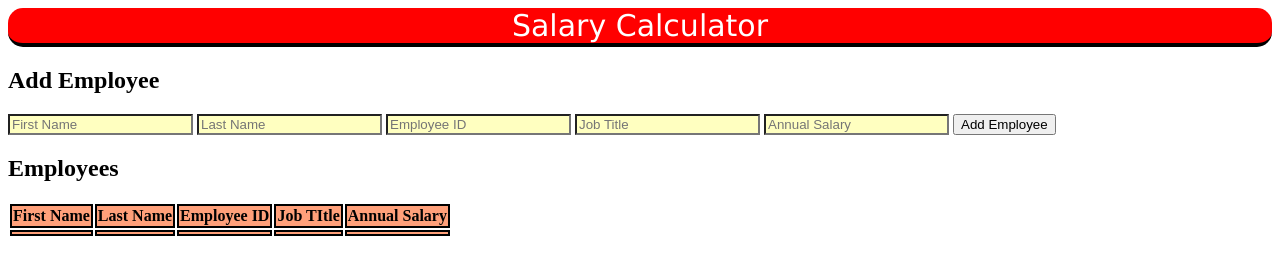
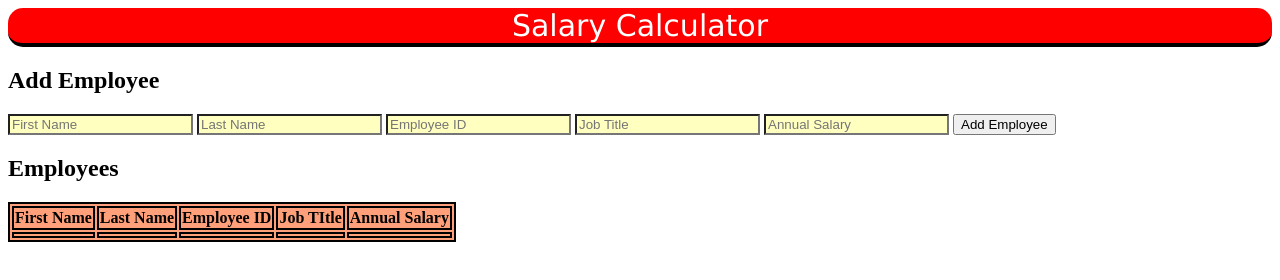
Before and after one commit to equinox-6/weekend-jquery-salary-calculator, a plain HTML site: page index.html in a window 1280 px wide. Drawn offline with Linux system fonts and the light colour scheme.

Commit message:
fixed line 17

```diff
--- a/style/style.css
+++ b/style/style.css
@@ -14,7 +14,7 @@ input {
     background-color: rgba(255, 255, 0, 0.246);
 }
 
-.employesInTable, th, td {
+.employeeTable, th, td {
     background-color: lightsalmon;
     border: 2px solid black;
 }
```
